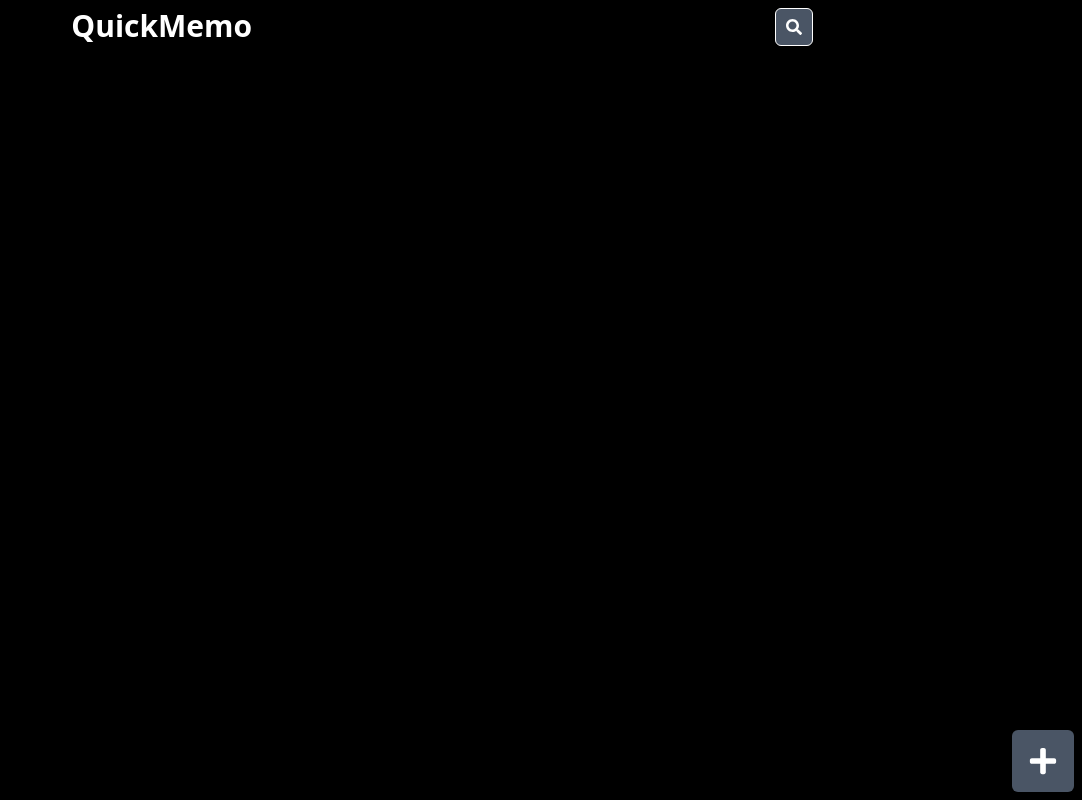
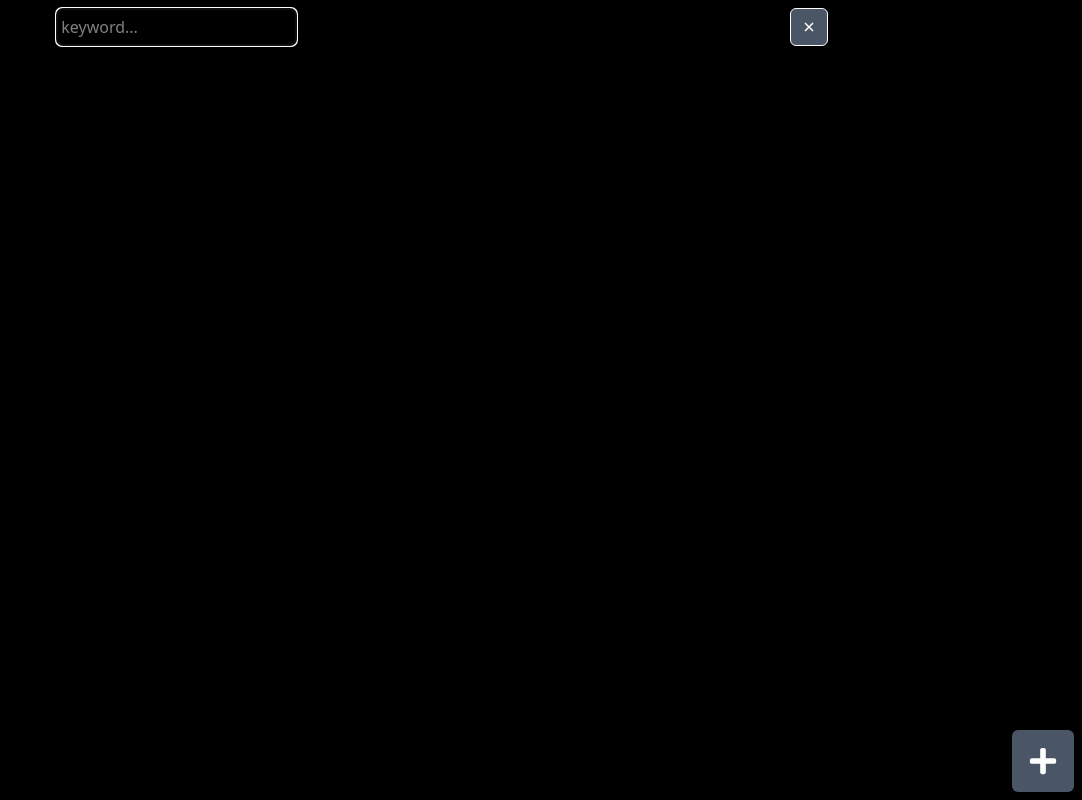
Before and after one commit to karanxdeveloper/QuickMemo, a React (Vite) app: page / in a window 1280 px wide. Both pictures are taken after a click on the button 991 px from the left and 27 px from the top of the page. Shown: the whole page, without its empty margins (198-1280 px from the left). Built offline with nearby package versions, Linux system fonts and the light colour scheme.

Commit message:
added search funtionality

```diff
--- a/src/components/NoteItem.jsx
+++ b/src/components/NoteItem.jsx
@@ -2,10 +2,10 @@
 
 function NoteItem({note}) {
   return (
-    <Link to={`/edit/${note.id}`} className="note flex flex-col justify-between rounded-md p-1 max-h-[130px] bg-blue-900 w-[190px] text-white lg:w-[398px]">
-        <h4 className='p-2 max-h-[60px]  bg-blue-700 '>{note.title.length > 30 ? (note.title.substr(0,30)) + "..." : note.title}</h4>
-        <p className='bg-blue-600  max-h-[70px] overflow-hidden'>{note.details}</p>
-        <p className='bg-blue-400'>{note.date}</p>
+    <Link to={`/edit/${note.id}`} className="note flex flex-col justify-between rounded-[1rem] p-2 max-h-[130px] bg-gray-900 w-[190px] text-white lg:w-[398px]">
+        <h4 className='p-1 max-h-[30px] rounded-[6px]  bg-gray-700 '>{note.title.length > 30 ? (note.title.substr(0,30)) + "..." : note.title}</h4>
+        <p className='bg-graay-600 h-[60px]  max-h-[70px] overflow-hidden'>{note.details}</p>
+        <p className='text-[11px]'>{note.date}</p>
     </Link>
   )
 }
--- a/src/pages/Notes.jsx
+++ b/src/pages/Notes.jsx
@@ -2,25 +2,43 @@
 import { Link } from "react-router-dom";
 import { FaPlus } from "react-icons/fa";
 import NoteItem from "../components/NoteItem";
+import { useEffect, useState } from "react";
+import { IoCloseSharp } from "react-icons/io5";
 
 function Notes({notes}) {
+  const [showSearch,setShowSearch] = useState(false)
+
+  const [text,setText] = useState("")
+  const [filterNotes,setFilterNotes] = useState(notes)
+
+  const handleSearch =() =>{
+    setFilterNotes(notes.filter((note)=>{
+      if(note.title.toLowerCase().match(text.toLowerCase())){
+        return note;
+      }
+    }))
+  }
+
+  useEffect(handleSearch,[text])
+
+
   return (
     <>
-      <section className="bg-black h-[100vh] text-white relative">
+      <section className=" h-[100vh]  text-white relative">
         <header className="flex justify-around p-2">
-          <h2 className="text-3xl font-bold ">QuickMemo</h2>
-          {/* <input className="border rounded-md px-1" type="text" autoFocus placeholder='keyword...' /> */}
-          <button className="bg-gray-600 border text-white p-2.5 rounded-md"><FaSearch /></button>
+         {!showSearch ? <h2 className="text-3xl font-bold ">QuickMemo</h2> :
+          <input value={text} onChange={(e) => {setText(e.target.value);}} className="border rounded-md px-1" type="text" autoFocus placeholder='keyword...' />}
+          <button onClick={()=>setShowSearch(!showSearch)} className="bg-gray-600 border text-white p-2.5 rounded-md">{showSearch ? <IoCloseSharp />  : <FaSearch />}</button>
         </header>
 
-        <div className="container flex flex-wrap justify-center p-2 gap-3">
+        <div className="flex flex-wrap justify-center p-2 gap-3 ">
           {
-            notes.map((note) => {
+            filterNotes.map((note) => {
               return <NoteItem key={note.id} note={note}/>
             })
           }
         </div>
-        <Link to={"/create"} className="p-4 text-3xl rounded-md absolute bottom-2 right-2 bg-gray-600"><FaPlus /></Link>
+        <Link to={"/create"} className="p-4 text-3xl rounded-md fixed bottom-2 right-2 bg-gray-600"><FaPlus /></Link>
       </section>
     </>
   )
```
